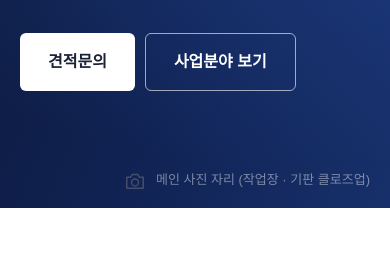
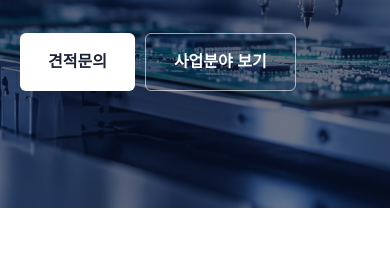
Before and after one commit to hikim119/hikim119.github.io, a plain HTML site: page sameuntech/index.html in a window 390 px wide. Shown: the part 332-591 px from the top of the page. Drawn offline with Linux system fonts and the light colour scheme; a web font is replaced by a local one.

Commit message:
삼은테크: 메인 상단 사진(img/hero.jpg) — SMT 장비, 왼쪽 글자 위로 남색 그라데이션
Co-Authored-By: Claude Opus 5.5 <noreply@anthropic.com>

```diff
--- a/sameuntech/index.html
+++ b/sameuntech/index.html
@@ -41,7 +41,6 @@
       <a class="btn btn-line" href="business.html">사업분야 보기</a>
     </div>
   </div>
-  <div class="ph dark">메인 사진 자리 (작업장 · 기판 클로즈업)</div>
 </section>
 
 <section class="intro">
--- a/sameuntech/style.css
+++ b/sameuntech/style.css
@@ -71,7 +71,10 @@ ul, ol { list-style: none; }
 .photo { width: 100%; height: 100%; object-fit: cover; border-radius: var(--radius); }
 
 /* ---------- main ---------- */
-.hero { position: relative; height: 680px; background: radial-gradient(800px 480px at 78% 35%, rgba(59,116,232,.26), transparent 65%), var(--navy-grad); color: #fff; overflow: hidden; }
+.hero { position: relative; height: 680px; background:
+  linear-gradient(180deg, rgba(8,17,42,.6) 0, rgba(8,17,42,0) 170px),
+  linear-gradient(90deg, rgba(8,17,42,.88) 0%, rgba(8,17,42,.6) 35%, rgba(8,17,42,0) 65%),
+  url("img/hero.jpg") right center / cover no-repeat, var(--dark); color: #fff; overflow: hidden; }
 .hero .ph.dark { position: absolute; right: 40px; bottom: 30px; flex-direction: row; font-size: 13px; padding: 0; }
 .hero .ph.dark::before { width: 22px; height: 22px; }
 .hero-text { position: relative; height: 100%; display: flex; flex-direction: column; justify-content: center; padding-top: var(--header-h); }
@@ -279,7 +282,9 @@ ul, ol { list-style: none; }
   .gnb { display: none; }
   .menu-btn { display: block; }
   .logo strong { font-size: 21px; }
-  .hero { height: 540px; }
+  .hero { height: 540px; background:
+    linear-gradient(180deg, rgba(8,17,42,.78), rgba(8,17,42,.55)),
+    url("img/hero.jpg") 78% center / cover no-repeat, var(--dark); }
   .hero .ph.dark { right: 20px; bottom: 16px; }
   .hero-text h2 { font-size: 36px; }
   .hero-text p { font-size: 16.5px; }
```
Also changed, not shown: sameuntech/_build/content.html (+0 -1 lines), sameuntech/img/hero.jpg (added).
